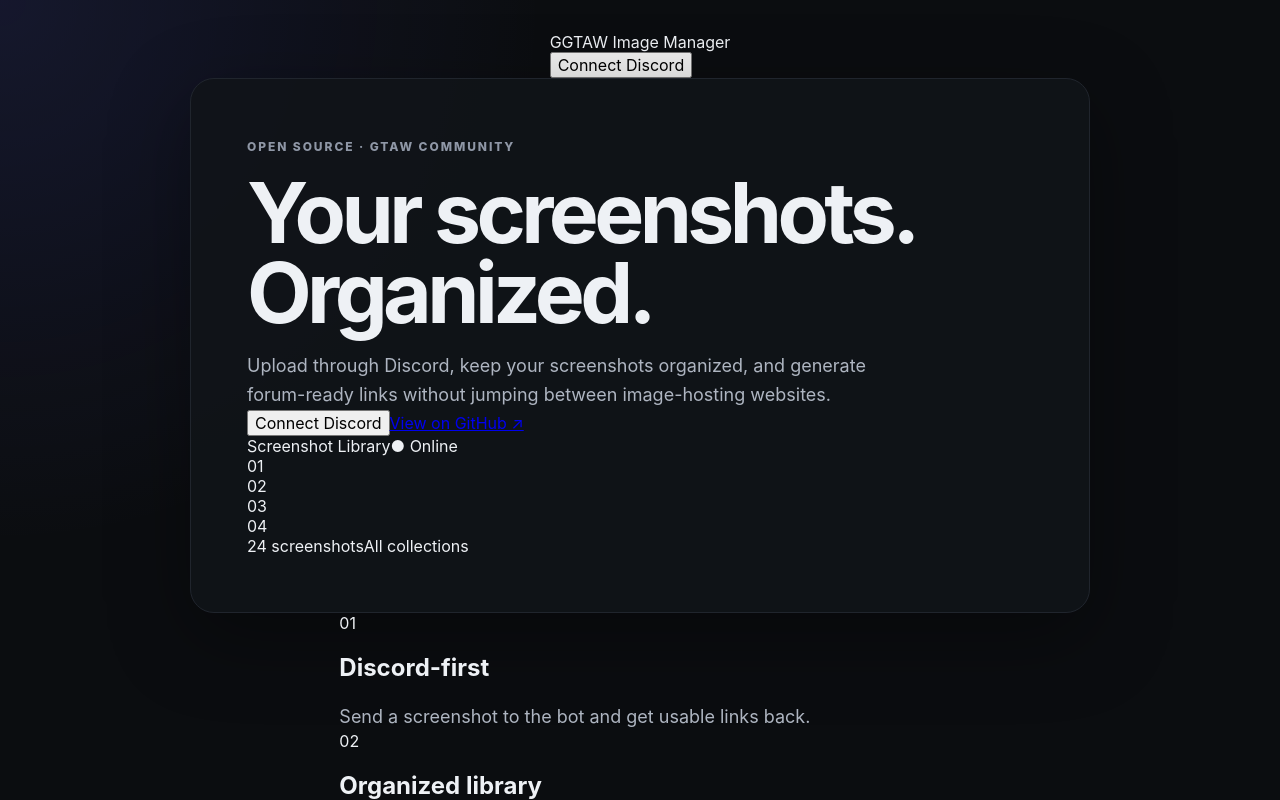
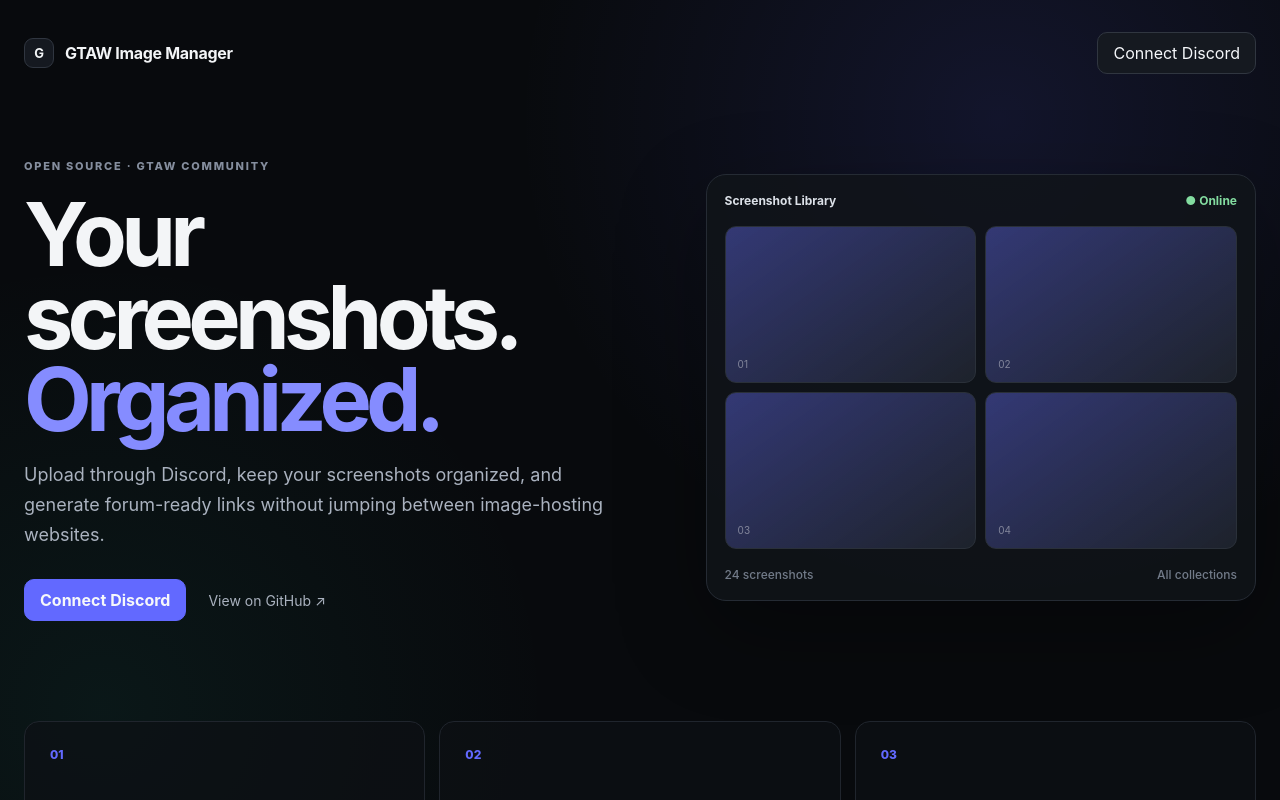
Before and after one commit to Bucksmon/GTAW-Image-Manager, a React (Vite) app in the folder frontend/: page / in a window 1280 px wide. Shown: the top 800 px of the page. Built offline with nearby package versions, Linux system fonts and the light colour scheme.

Commit message:
feat: polish landing page ui

```diff
--- a/frontend/src/styles.css
+++ b/frontend/src/styles.css
@@ -1,25 +1,206 @@
 * { box-sizing: border-box; }
+
 :root {
   font-family: Inter, ui-sans-serif, system-ui, -apple-system, BlinkMacSystemFont, "Segoe UI", sans-serif;
-  color: #eef1f5;
-  background: #0b0d10;
+  color: #f3f5f7;
+  background: #080a0d;
+  font-synthesis: none;
 }
+
 body {
-  margin: 0; min-width: 320px; min-height: 100vh;
-  background: radial-gradient(circle at top left, rgba(93,98,255,.12), transparent 34rem), #0b0d10;
+  margin: 0;
+  min-width: 320px;
+  min-height: 100vh;
+  background:
+    radial-gradient(circle at 78% 12%, rgba(93, 98, 255, .13), transparent 30rem),
+    radial-gradient(circle at 8% 72%, rgba(40, 200, 170, .07), transparent 28rem),
+    #080a0d;
 }
+
 button, input { font: inherit; }
-.app-shell { min-height: 100vh; display:grid; place-items:center; padding:32px; }
+
+a { color: inherit; text-decoration: none; }
+
+.app-shell {
+  width: min(1240px, calc(100% - 48px));
+  margin: 0 auto;
+  padding: 28px 0 80px;
+}
+
+.nav {
+  display: flex;
+  align-items: center;
+  justify-content: space-between;
+  padding: 4px 0 80px;
+}
+
+.brand {
+  display: flex;
+  align-items: center;
+  gap: 11px;
+  font-weight: 750;
+  letter-spacing: -.02em;
+}
+
+.brand-mark {
+  display: grid;
+  place-items: center;
+  width: 30px;
+  height: 30px;
+  border: 1px solid #303640;
+  border-radius: 9px;
+  background: #151920;
+  font-size: 13px;
+}
+
+.login-button, .primary-button {
+  border: 1px solid #303640;
+  border-radius: 10px;
+  padding: 10px 15px;
+  color: #f5f7fa;
+  background: #151920;
+  cursor: pointer;
+}
+
+.primary-button {
+  border-color: #6269ff;
+  background: #6269ff;
+  font-weight: 700;
+}
+
 .hero {
-  width:min(900px,100%); padding:56px; border:1px solid #20252d; border-radius:24px;
-  background:rgba(17,20,25,.88); box-shadow:0 24px 80px rgba(0,0,0,.35);
+  display: grid;
+  grid-template-columns: 1fr .9fr;
+  gap: 70px;
+  align-items: center;
 }
-.eyebrow { font-size:12px; font-weight:800; letter-spacing:.16em; color:#8f97a6; }
-h1 { margin:18px 0; font-size:clamp(48px,8vw,84px); line-height:.95; letter-spacing:-.055em; }
-p { max-width:650px; margin:0; color:#aeb5c1; font-size:18px; line-height:1.65; }
-.status-card {
-  display:inline-flex; align-items:center; gap:10px; margin-top:30px; padding:12px 16px;
-  border-radius:999px; border:1px solid #252b34; color:#d8dee8; background:#12161c;
+
+.eyebrow {
+  color: #858e9e;
+  font-size: 11px;
+  font-weight: 800;
+  letter-spacing: .16em;
 }
-.status-dot { width:8px; height:8px; border-radius:50%; background:#7ddc9a; }
-@media (max-width:640px) { .app-shell{padding:18px} .hero{padding:30px} }
+
+h1 {
+  margin: 19px 0;
+  font-size: clamp(54px, 7vw, 88px);
+  line-height: .94;
+  letter-spacing: -.065em;
+}
+
+h1 span { color: #858cff; }
+
+.hero-copy > p {
+  max-width: 600px;
+  color: #aab2bf;
+  font-size: 18px;
+  line-height: 1.65;
+}
+
+.hero-actions {
+  display: flex;
+  align-items: center;
+  gap: 22px;
+  margin-top: 30px;
+}
+
+.hero-actions a {
+  color: #aab2bf;
+  font-size: 14px;
+}
+
+.preview-card {
+  padding: 18px;
+  border: 1px solid #252b34;
+  border-radius: 20px;
+  background: rgba(17, 20, 25, .82);
+  box-shadow: 0 30px 90px rgba(0,0,0,.32);
+}
+
+.preview-top, .preview-footer {
+  display: flex;
+  justify-content: space-between;
+  align-items: center;
+  color: #dce1e8;
+  font-size: 12px;
+  font-weight: 700;
+}
+
+.live-dot { color: #83dca0; }
+
+.mock-grid {
+  display: grid;
+  grid-template-columns: 1fr 1fr;
+  gap: 9px;
+  margin: 18px 0;
+}
+
+.mock-image {
+  aspect-ratio: 16 / 10;
+  display: flex;
+  align-items: flex-end;
+  padding: 12px;
+  border-radius: 11px;
+  background:
+    linear-gradient(145deg, rgba(100,108,255,.38), rgba(30,35,44,.9)),
+    #151920;
+  border: 1px solid #2a3039;
+}
+
+.mock-image span {
+  color: rgba(255,255,255,.42);
+  font-size: 10px;
+}
+
+.preview-footer {
+  color: #727b89;
+  font-weight: 500;
+}
+
+.features {
+  display: grid;
+  grid-template-columns: repeat(3, 1fr);
+  gap: 14px;
+  margin-top: 100px;
+}
+
+.features article {
+  padding: 25px;
+  border: 1px solid #20252d;
+  border-radius: 15px;
+  background: rgba(14,17,21,.7);
+}
+
+.feature-number {
+  margin-bottom: 40px;
+  color: #6269ff;
+  font-size: 12px;
+  font-weight: 800;
+}
+
+.features h2 {
+  margin: 0 0 9px;
+  font-size: 18px;
+  letter-spacing: -.02em;
+}
+
+.features p {
+  margin: 0;
+  color: #858e9e;
+  font-size: 14px;
+  line-height: 1.6;
+}
+
+@media (max-width: 850px) {
+  .nav { padding-bottom: 55px; }
+  .hero { grid-template-columns: 1fr; gap: 45px; }
+  .features { grid-template-columns: 1fr; margin-top: 65px; }
+}
+
+@media (max-width: 560px) {
+  .app-shell { width: min(100% - 28px, 1240px); }
+  .login-button { display: none; }
+  h1 { font-size: 53px; }
+  .hero-actions { align-items: flex-start; flex-direction: column; }
+}
```
